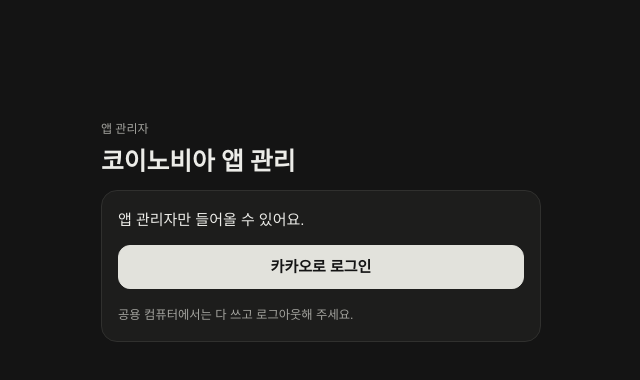
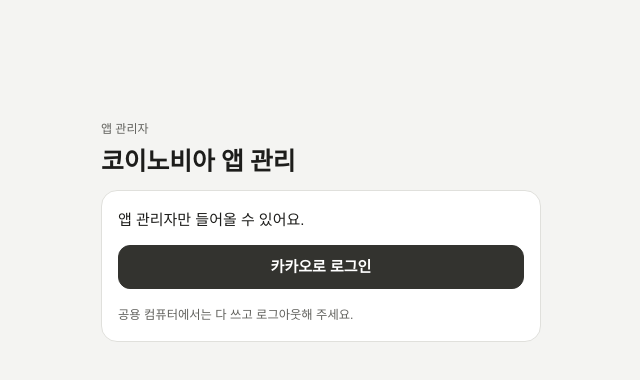
Before and after one commit to kwjgl/koinobia-admin, a plain HTML site: page index.html in a window 1280 px wide. Shown: the whole page, without its empty margins (319-959 px from the left). Drawn offline with Linux system fonts and the light colour scheme; a web font is replaced by a local one.

Commit message:
화면 색을 코이데 먹색 테마(늘 밝게)로 바꿈

```diff
--- a/config.js
+++ b/config.js
@@ -11,5 +11,5 @@ window.ADMIN_CONFIG = {
   // 코이데 app/index.html의 NEED_SERVER와 같게 손으로 맞춘다(서버 버전 앞 날짜)
   NEED_SERVER: '2026-11-08',
   // 이 화면의 버전. 푸터에 보인다
-  VERSION: '2026-11-09 서버 연결'
+  VERSION: '2026-11-09 먹색'
 };
--- a/css/admin.css
+++ b/css/admin.css
@@ -1,11 +1,11 @@
-/* 코이데(app/index.html)의 먹색(ink) 테마 어두운 값을 복사해 늘 어둡게 쓴다. 밝은 모드·기기 설정 분기는 두지 않는다.
+/* 코이데(app/index.html)의 먹색(ink) 테마 밝은 값을 복사해 늘 밝게 쓴다. 기기가 어두운 모드여도 바꾸지 않는다(어두운 모드 분기는 두지 않는다).
    코이데 색이 바뀌면 이 복사본도 손으로 맞춘다. 새 색은 만들지 않는다. */
 :root {
-  color-scheme: dark;
-  --page: #141414; --surface: #1D1D1C; --surface-2: #252524;
-  --ink: #ECECE8; --ink-2: #A3A39E; --line: #30302E; --line-strong: #4D4D4A;
-  --accent: #E2E2DC; --accent-mid: #6A6A65; --accent-soft: #2E2E2C; --on-accent: #141414;
-  --warn: #E2A563; --warn-soft: #3A2C1B;
+  color-scheme: light;
+  --page: #F4F4F2; --surface: #FFFFFF; --surface-2: #EDEDEA;
+  --ink: #1D1D1B; --ink-2: #62625E; --line: #E0E0DC; --line-strong: #BDBDB7;
+  --accent: #33332F; --accent-mid: #A3A39C; --accent-soft: #E6E6E1; --on-accent: #FFFFFF;
+  --warn: #9A5A14; --warn-soft: #F5E8D6;
   --base: 16px;
   --f-display: 'Gowun Batang', 'AppleMyungjo', 'Batang', serif;
   --f-body: 'IBM Plex Sans KR', 'Apple SD Gothic Neo', 'Malgun Gothic', sans-serif;
```
Also changed, not shown: index.html (+2 -2 lines), 4 other files.
